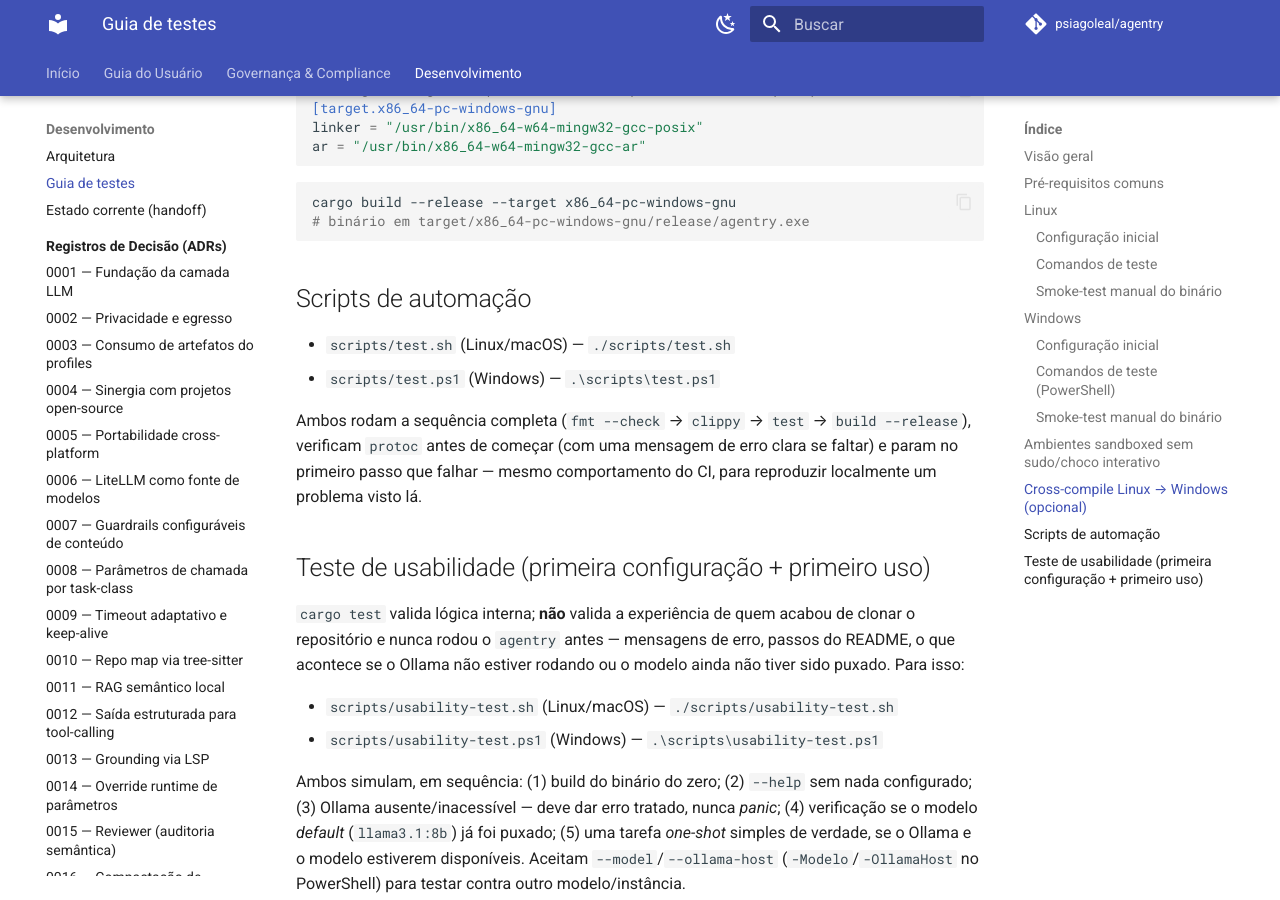
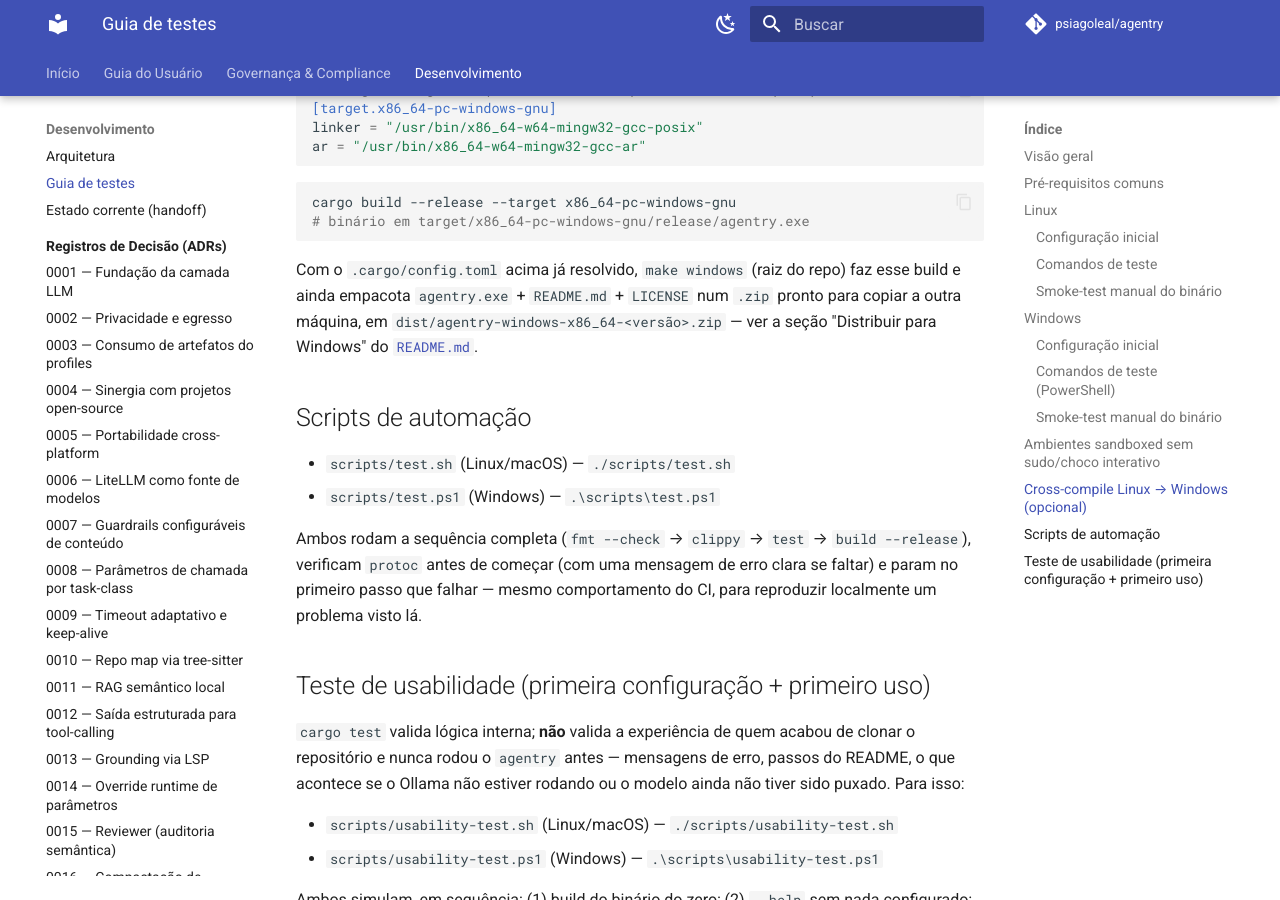
Before and after one commit to psiagoleal/agentry, an MkDocs documentation site: the page built from docs/testing.md, in a window 1280 px wide and 900 px high, scrolled down 3054 px. Built offline with MkDocs 1.6.1 and Material for MkDocs 9.7.7, drawn with Linux system fonts in a browser that asks for light colours; comment, search, counter and statistics services are not loaded.

Commit message:
build: Makefile para cross-compile Windows + empacotamento em zip
Usuário pediu um build Windows real pra testar no computador da empresa
(LiteLLM corporativo) e automação estilo Makefile pro processo.

Makefile na raiz (make sem argumento lista os alvos): windows-build só
compila (cargo build --release --target x86_64-pc-windows-gnu -p agentry,
reaproveita o .cargo/config.toml local já resolvido pra pegadinha
posix/win32 do mingw-w64, documentada em docs/testing.md); windows
compila e empacota agentry.exe + README.md + LICENSE num zip flat (zip -j,
sem diretório de staging) em dist/agentry-windows-x86_64-<versão>.zip
(versão lida do Cargo.toml); windows-clean remove dist/. `make` puro
(target padrão) só mostra a ajuda, não builda nada de surpresa.

Rodado de ponta a ponta nesta máquina: gera um PE32+ válido (confirmado
via `file`), zip de ~83MB. README.md ganhou a seção "Distribuir para
Windows"; docs/testing.md referencia o atalho na seção de cross-compile
já existente.

.gitignore ganhou /dist (artefato gerado) e /.cargo/ (config local de
linker específica desta máquina — já era documentada como "não
versionar" no testing.md, mas nunca tinha sido de fato ignorada; corrigido
agora pra não depender de ninguém lembrar de não dar `git add -A` ali).

{agente: Claude Code; modelo: claude-sonnet-5}

````diff
--- a/docs/testing.md
+++ b/docs/testing.md
@@ -150,6 +150,11 @@
 # binário em target/x86_64-pc-windows-gnu/release/agentry.exe
 ```
 
+Com o `.cargo/config.toml` acima já resolvido, `make windows` (raiz do repo) faz esse build
+e ainda empacota `agentry.exe` + `README.md` + `LICENSE` num `.zip` pronto para copiar a
+outra máquina, em `dist/agentry-windows-x86_64-<versão>.zip` — ver a seção "Distribuir para
+Windows" do [`README.md`](../README.md).
+
 ## Scripts de automação
 
 - `scripts/test.sh` (Linux/macOS) — `./scripts/test.sh`
````
Also changed, not shown: README.md (+21 -0 lines), 2 other files.
